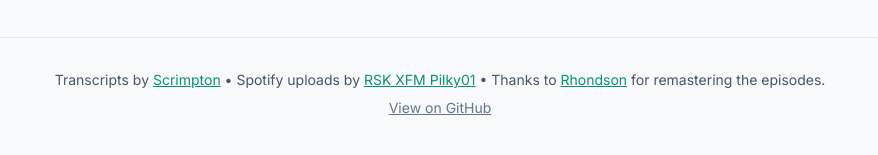
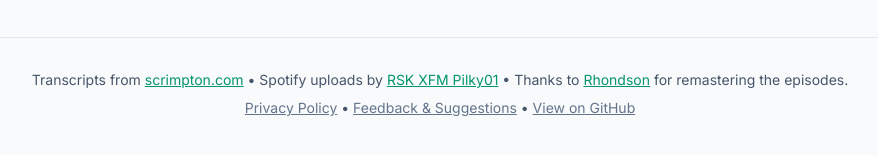
Before and after one commit to bencbogle/xfm-quote-finder, a React (Vite) app: page / in a window 1280 px wide. Shown: the part 403-558 px from the top of the page, without its empty margins (200-1078 px from the left). Built offline with nearby package versions, Linux system fonts and the light colour scheme; no server answers.

Commit message:
Update README and app components to enhance user guidance and privacy features. Improved README clarity on functionality and usage, added privacy policy link in the footer, and implemented hash routing for privacy display in the app.

```diff
--- a/src/App.tsx
+++ b/src/App.tsx
@@ -7,17 +7,30 @@ import LoadingSkeleton from './components/LoadingSkeleton'
 import EmptyState from './components/EmptyState'
 import Toast from './components/Toast'
 import Footer from './components/Footer'
+import Privacy from './components/Privacy'
 import { SearchResult, SearchState } from './types'
 import { searchQuotes, getStats } from './api'
 import { useKeyboardShortcuts } from './hooks/useKeyboardShortcuts'
 
 function App() {
+  const [showPrivacy, setShowPrivacy] = useState(false)
   const [searchState, setSearchState] = useState<SearchState>('idle')
   const [query, setQuery] = useState('')
   const [speakerFilter, setSpeakerFilter] = useState('')
   const [results, setResults] = useState<SearchResult[]>([])
   const [error, setError] = useState<string | null>(null)
   const [clearSearchTrigger, setClearSearchTrigger] = useState(0)
+
+  // Handle hash routing
+  useEffect(() => {
+    const handleHashChange = () => {
+      setShowPrivacy(window.location.hash === '#privacy')
+    }
+
+    handleHashChange()
+    window.addEventListener('hashchange', handleHashChange)
+    return () => window.removeEventListener('hashchange', handleHashChange)
+  }, [])
 
   // Load stats on mount
   useEffect(() => {
@@ -74,6 +87,15 @@ function App() {
 
   const clearError = () => setError(null)
 
+  if (showPrivacy) {
+    return (
+      <div className="min-h-screen bg-slate-50">
+        <Privacy />
+        <Footer />
+      </div>
+    )
+  }
+
   return (
     <div className="min-h-screen bg-slate-50">
       <div className="max-w-3xl mx-auto px-4 py-8">
--- a/src/components/Footer.tsx
+++ b/src/components/Footer.tsx
@@ -3,14 +3,14 @@ export default function Footer() {
     <footer className="mt-16 pt-8 border-t border-slate-200">
       <div className="text-center text-sm text-slate-600">
         <p>
-          Transcripts by{' '}
+          Transcripts from{' '}
           <a
             href="https://scrimpton.com/search"
             target="_blank"
             rel="noopener noreferrer"
             className="text-emerald-600 hover:text-emerald-700 underline"
           >
-            Scrimpton
+            scrimpton.com
           </a>
           {' • '}
           Spotify uploads by{' '}
@@ -36,6 +36,22 @@ export default function Footer() {
         </p>
         <p className="mt-2">
           <a
+            href="#privacy"
+            className="text-slate-500 hover:text-slate-700 underline"
+          >
+            Privacy Policy
+          </a>
+          {' • '}
+          <a
+            href="https://github.com/bencbogle/xfm-quote-finder/issues"
+            target="_blank"
+            rel="noopener noreferrer"
+            className="text-slate-500 hover:text-slate-700 underline"
+          >
+            Feedback & Suggestions
+          </a>
+          {' • '}
+          <a
             href="https://github.com/bencbogle/xfm-quote-finder"
             target="_blank"
             rel="noopener noreferrer"
--- /dev/null
+++ b/src/components/Privacy.tsx
@@ -0,0 +1,46 @@
+export default function Privacy() {
+  return (
+    <div className="max-w-2xl mx-auto px-4 py-8">
+      <h1 className="text-3xl font-bold text-slate-900 mb-6">Privacy Policy</h1>
+
+      <div className="prose prose-slate max-w-none space-y-4 text-slate-700">
+        <p>
+          <strong>Data Collection:</strong> When you search, we log your search query, IP address, user agent, and timestamp for analytics purposes.
+        </p>
+
+        <p>
+          <strong>Data Storage:</strong> This data is stored in our database and used only to understand usage patterns and improve the service.
+        </p>
+
+        <p>
+          <strong>Data Sharing:</strong> We do not sell, rent, or share your data with third parties.
+        </p>
+
+        <p>
+          <strong>No Cookies:</strong> This site does not use cookies.
+        </p>
+
+        <p>
+          <strong>Third-Party Services:</strong> We use Railway for hosting. Spotify links are provided for episode playback.
+        </p>
+
+        <p className="text-sm text-slate-500 mt-6">
+          Last updated: {new Date().toLocaleDateString()}
+        </p>
+      </div>
+
+      <div className="mt-8">
+        <a
+          href="#"
+          onClick={(e) => {
+            e.preventDefault()
+            window.location.hash = ''
+          }}
+          className="text-emerald-600 hover:text-emerald-700 underline"
+        >
+          ← Back
+        </a>
+      </div>
+    </div>
+  )
+}
```
Also changed, not shown: 1 other file (tests, documents, lock files or other folders).
